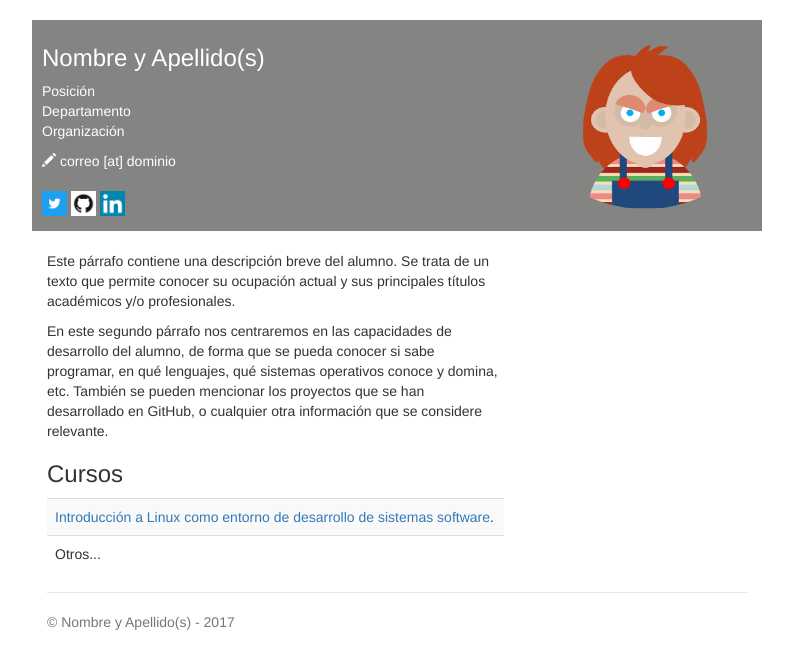
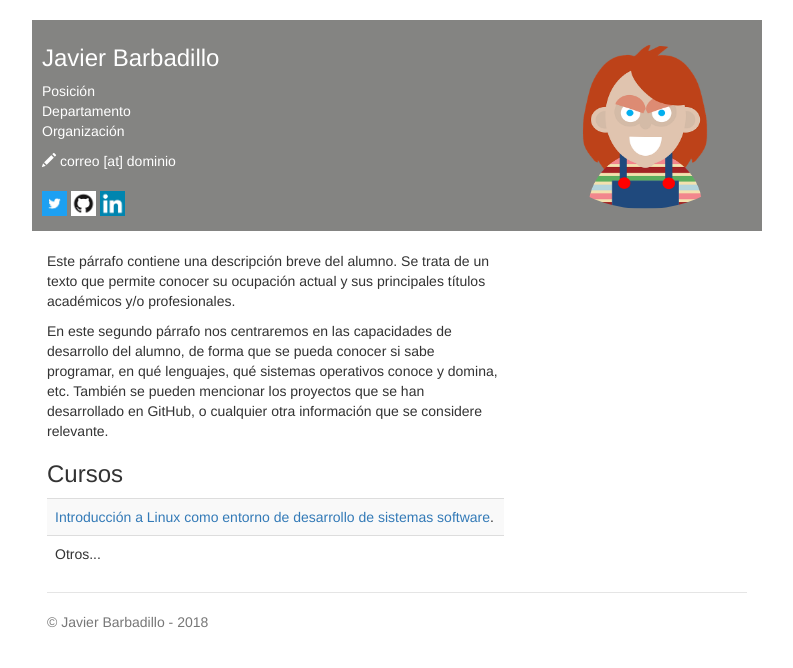
Before and after one commit to elpintas/elpintas.github.io, a plain HTML site: page index.html in a window 1280 px wide. Shown: the whole page, without its empty margins (243-1036 px from the left). Drawn offline with nearby package versions, Linux system fonts and the light colour scheme.

Commit message:
Pagina personalizada

```diff
--- a/index.html
+++ b/index.html
@@ -5,10 +5,10 @@
     <meta charset="utf-8">
     <meta name="description" content="Página de ejemplo del MOOC de LINUX - UPM.">
     <!--Sustituir por los datos del alumno-->
-    <meta name="author" content="Nombre y Apellido(s)">
+    <meta name="author" content="Javier Barbadillo">
 
     <!--Sustituir por los datos del alumno-->
-    <title>Nombre y Apellido(s)</title>
+    <title>Javier Barbadillo</title>
 
     <link href="css/bootstrap.min.css" rel="stylesheet">
     <link href="css/style.css" rel="stylesheet">
@@ -17,7 +17,7 @@
   <body>
     <div class="container header-bar">
       <!--Sustituir por los datos del alumno-->
-      <h3>Nombre y Apellido(s) <span><img style="width: 214px; height: 164px;" class='img-circle' alt="Nombre y Apellido(s)" src="img/foto.png" align="right"></span></h3>
+      <h3>Javier Barbadillo <span><img style="width: 214px; height: 164px;" class='img-circle' alt="Nombre y Apellido(s)" src="img/foto.png" align="right"></span></h3>
       <p>
         <!--Sustituir por los datos del alumno-->
         Posición<br>
@@ -55,7 +55,7 @@
 
       <footer class="footer">
         <!--Sustituir por los datos del alumno-->
-        <p>&copy; Nombre y Apellido(s) - 2017</p>
+        <p>&copy; Javier Barbadillo - 2018</p>
       </footer>
 
     </div>
```
